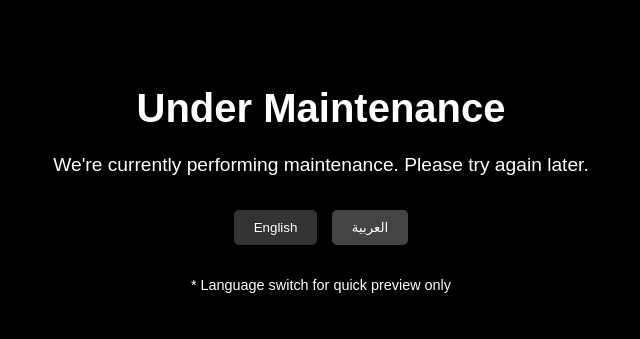
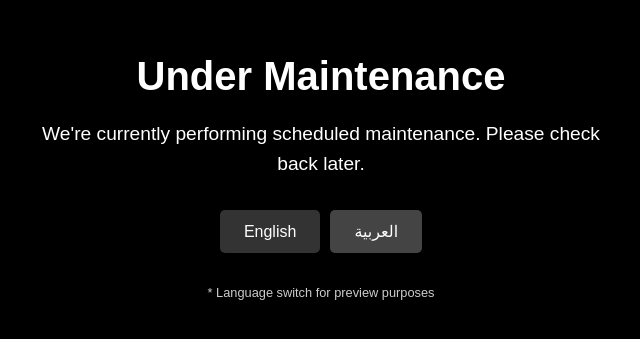
Before and after one commit to IyadEngle/Trendi-Lb, a plain HTML site: page index.html in a window 1280 px wide. Shown: the part 215-554 px from the top of the page, without its empty margins (319-959 px from the left). Drawn offline with Linux system fonts and the light colour scheme.

Commit message:
Update index.html

```diff
--- a/index.html
+++ b/index.html
@@ -1,20 +1,27 @@
 <!DOCTYPE html>
-<html lang="en">
+<html lang="en" dir="ltr">
 <head>
     <meta charset="UTF-8">
     <meta name="viewport" content="width=device-width, initial-scale=1.0">
     <title>Under Maintenance</title>
     <style>
+        :root {
+            --bg-color: #000000;
+            --text-color: #ffffff;
+            --btn-bg: #444444;
+        }
+
         body {
-            background-color: #000000;
-            color: #ffffff;
+            background-color: var(--bg-color);
+            color: var(--text-color);
             margin: 0;
             padding: 0;
-            height: 100vh;
+            min-height: 100vh;
             display: flex;
             justify-content: center;
             align-items: center;
-            font-family: Arial, sans-serif;
+            font-family: 'Arial', sans-serif;
+            transition: all 0.3s;
         }
 
         .container {
@@ -24,45 +31,54 @@
         }
 
         h1 {
-            font-size: 2.5em;
-            margin-bottom: 20px;
+            font-size: clamp(1.5rem, 5vw, 2.5rem);
+            margin: 0 0 20px 0;
         }
 
         p {
-            font-size: 1.2em;
-            line-height: 1.5;
+            font-size: clamp(0.9rem, 2.5vw, 1.2rem);
+            line-height: 1.6;
         }
 
         .lang-switch {
             margin-top: 30px;
+            display: flex;
+            gap: 10px;
+            justify-content: center;
         }
 
         button {
-            background-color: #444;
-            color: white;
+            background-color: var(--btn-bg);
+            color: var(--text-color);
             border: none;
-            padding: 10px 20px;
-            margin: 0 5px;
+            padding: 12px 24px;
             cursor: pointer;
             border-radius: 5px;
+            transition: background-color 0.3s;
+            font-size: 1rem;
         }
 
         button:hover {
-            background-color: #666;
+            background-color: #666666;
         }
 
         button:disabled {
-            background-color: #333;
+            background-color: #333333;
             cursor: not-allowed;
+        }
+
+        /* RTL Support */
+        [dir="rtl"] {
+            font-family: 'Arial Arabic', 'Segoe UI', sans-serif;
         }
     </style>
 </head>
 <body>
     <div class="container">
-        <h1 data-en="Under Maintenance" data-ar="موقع تحت الصيانة">Under Maintenance</h1>
-        <p data-en="We're currently performing maintenance. Please try again later."
-           data-ar="نحن نقوم حاليًا بإجراء الصيانة. الرجاء المحاولة مرة أخرى لاحقًا.">
-            We're currently performing maintenance. Please try again later.
+        <h1 data-en="Under Maintenance" data-ar="الموقع قيد الصيانة">Under Maintenance</h1>
+        <p data-en="We're currently performing scheduled maintenance. Please check back later."
+           data-ar="نقوم حاليًا بإجراء صيانة مخططة. يرجى المحاولة مرة أخرى لاحقًا.">
+            We're currently performing scheduled maintenance. Please check back later.
         </p>
 
         <div class="lang-switch">
@@ -70,16 +86,16 @@
             <button onclick="changeLanguage('ar')" id="arBtn">العربية</button>
         </div>
 
-        <p style="margin-top: 30px; font-size: 0.9em;"
-           data-en="* Language switch for quick preview only"
-           data-ar="* تغيير اللغة للعرض السريع فقط">
-            * Language switch for quick preview only
+        <p style="margin-top: 30px; opacity: 0.8; font-size: 0.8em;"
+           data-en="* Language switch for preview purposes"
+           data-ar="* زر تغيير اللغة للعرض المسبق فقط">
+            * Language switch for preview purposes
         </p>
     </div>
 
     <script>
         function changeLanguage(lang) {
-            // Update content
+            // Update text content
             document.querySelectorAll('[data-en], [data-ar]').forEach(element => {
                 element.textContent = element.getAttribute(`data-${lang}`);
             });
@@ -88,10 +104,17 @@
             document.getElementById('enBtn').disabled = (lang === 'en');
             document.getElementById('arBtn').disabled = (lang === 'ar');
 
-            // Update document direction
+            // Update document direction and language
             document.documentElement.setAttribute('dir', lang === 'ar' ? 'rtl' : 'ltr');
             document.documentElement.setAttribute('lang', lang);
+
+            // Save preference
+            localStorage.setItem('siteLang', lang);
         }
+
+        // Load saved language
+        const savedLang = localStorage.getItem('siteLang') || 'en';
+        changeLanguage(savedLang);
     </script>
 </body>
 </html>
```
